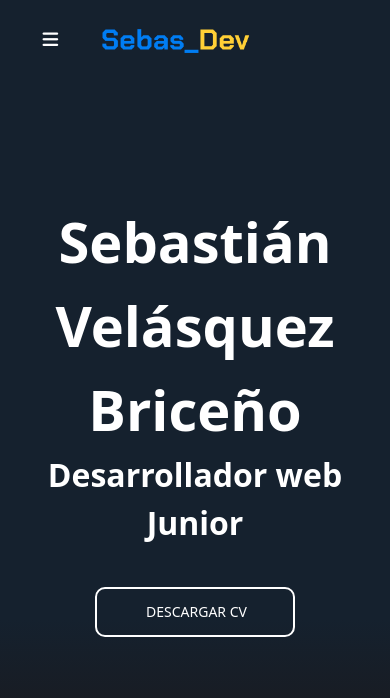
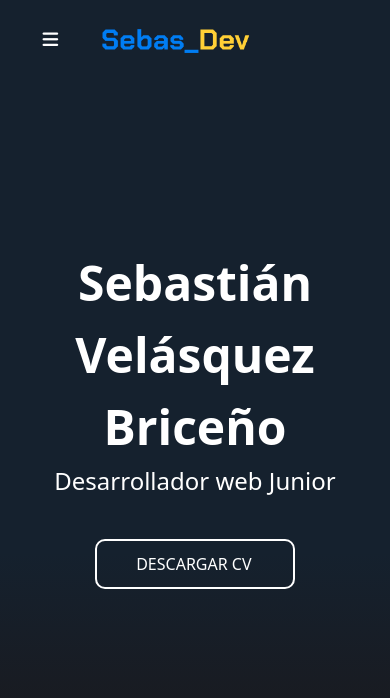
Before and after one commit to sebastian-VB/portfolio-v2, an Angular app: page / in a window 390 px wide. Shown: the top 698 px of the page. Built offline with nearby package versions, Linux system fonts and the light colour scheme.

Commit message:
add button component in home section

```diff
--- a/src/app/sections/home/home.component.css
+++ b/src/app/sections/home/home.component.css
@@ -2,7 +2,7 @@
 .home{
   width: 100%;
   height: 80vh;
-  background: linear-gradient(rgba(21, 33, 46, 1) 80%, rgba(26, 25, 29, 0.7));
+  background: linear-gradient(rgba(21, 33, 46, 1) 70%, rgba(26, 25, 29, 0.7));
 }
 
 .home-content{
@@ -23,7 +23,8 @@
 
 .home-content h2{
   font-size: 2rem;
-  font-weight: bold;
+  font-family: var(--font-family-secondary);
+  font-weight: var(--font-weight-secondary);
   text-align: center;
 }
 
@@ -33,72 +34,13 @@
   margin-top: 40px;
 }
 
-.btn.show-btn{
-  opacity: 0;
-  pointer-events: none;
+@media(max-width: 930px){
+
+  .home-content h1{
+    font-size: 3rem;
+  }
+
+  .home-content h2{
+    font-size: 1.5rem;
+  }
 }
-
-.content-btn .btn{
-  display: inline-flex;
-  justify-content: center;
-  align-items: center;
-  padding: 10px 50px;
-  width: 200px;
-  height: 50px;
-  border: none;
-  border: 2px solid rgb(255, 255, 255);
-  border-radius: 10px;
-  font-size: 14px;
-  font-weight: 500;
-  text-transform: uppercase;
-  cursor: pointer;
-  position: relative;
-  overflow: hidden;
-  transition: .5s ease all;
-}
-
-.btn span{
-  position: absolute;
-  z-index: 2;
-  transition: .5s ease-out all;
-  left: 25%;
-}
-
-.btn .icon{
-  display: flex;
-  align-items: end;
-  position: absolute;
-  z-index: 2;
-  top: -40px;
-  right: 20px;
-  opacity: 0;
-  transition: .5s ease-out all;
-}
-
-.btn .icon i{
-  font-size: 18px;
-}
-
-.btn:hover span{
-  left: 10%;
-}
-
-.btn:hover .icon{
-  top: 30%;
-  opacity: 1;
-}
-
-.content-btn .btn::after{
-  content: "";
-  width: 100%;
-  height: 100%;
-  position: absolute;
-  z-index: 1;
-  background-color: #955536;
-  clip-path: circle(0% at 50% 50%);
-  transition: .4s ease-in all;
-}
-
-.content-btn .btn:hover::after{
-  clip-path: circle(100% at 50% 50%);
-}
--- a/src/app/sections/home/home.component.html
+++ b/src/app/sections/home/home.component.html
@@ -4,12 +4,8 @@
         <h1>Sebastián Velásquez Briceño</h1>
         <h2>Desarrollador web Junior</h2>
         <div class="content-btn">
-            <button class="btn" [class.show-btn]="stateBtnService.stateBtn()">
-                <div class="icon">
-                    <i class="fa-solid fa-arrow-down"></i>
-                </div>
-                <span>Descargar CV</span>
-            </button>
+            <!-- componente del boton de descargar cv -->
+            <app-button-download-cv />
         </div>
     </div>
 </section>
--- a/src/app/sections/home/home.component.ts
+++ b/src/app/sections/home/home.component.ts
@@ -1,16 +1,13 @@
-import { ChangeDetectionStrategy, Component, inject, OnInit } from '@angular/core';
-import { NavBarService } from '../../services/navBar.service';
+import { ChangeDetectionStrategy, Component } from '@angular/core';
+import { ButtonDownloadCvComponent } from "../../components/button-download-cv/button-download-cv.component";
 
 @Component({
   selector: 'app-home',
-  imports: [],
+  imports: [ButtonDownloadCvComponent],
   templateUrl: './home.component.html',
   styleUrl: './home.component.css',
   changeDetection: ChangeDetectionStrategy.OnPush,
 })
 export class HomeComponent{
 
-  stateBtnService = inject(NavBarService);
-  // stateBtn:boolean = this.stateBtnService.stateBtn();
-
 }
```
